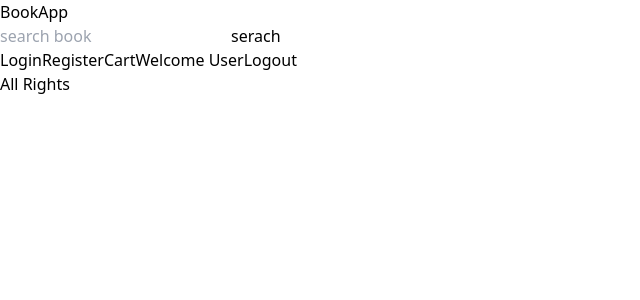
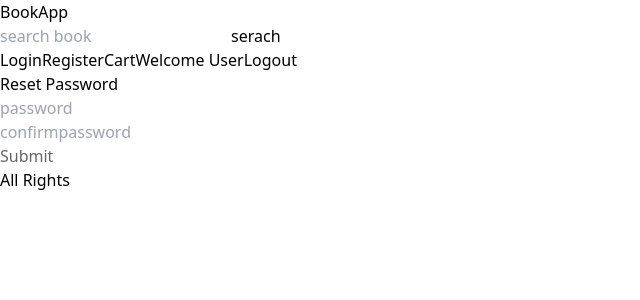
Before and after one commit to Shubhamsharma2002/BookApp, an Angular app: page /reset/1 in a window 1280 px wide. Before the commit this address led to /. Shown: the top 300 px of the page, without its empty margins (0-640 px from the left). Built offline with nearby package versions, Linux system fonts and the light colour scheme.

Commit message:
login register , reset ,forget password hanlde with the database

```diff
--- a/src/app/Pages/forget-password/forget-password.component.html
+++ b/src/app/Pages/forget-password/forget-password.component.html
@@ -1 +1,17 @@
-<p>forget-password works!</p>
+<div class="lg:w-4/12 mt-2 p-10 shadow-lg mx-auto ">
+    <h3 class="text-3xl text-center font-semibold py-5 text-violet-600">Forget Passsword </h3>
+    <form [formGroup]="forgetForm" class="flex flex-col">
+    <span class="mt-1 text-red-600">*Enter your Email I'd we will send you the link</span>
+    <div class="flex flex-col mt-2 mb-1">
+        <input type="email" formControlName ="email" class="p-2 border border-gray-300 rounded" placeholder="example@mail.com">
+        <span class="text-red-500" *ngIf="forgetForm.hasError('required','email') && forgetForm.controls['email'].dirty">*Email is required</span>
+        <span class="text-red-500" *ngIf="forgetForm.hasError('email','email') ">*Email is Invalid</span>
+    </div>
+
+    <div class="mt-3 flex justify-evenly">
+        <button [disabled]="forgetForm.invalid" [class.disabled]="forgetForm.invalid" class="bg-indigo-500 p-2 rounded-md w-1/4 mt-3 text-white" (click)="forget()">Submit</button>
+        <button routerLink="/login" class="bg-gray-500 rounded-md w-1/4 p-2 mt-3 text-white">Cancle</button>
+    </div>
+
+</form>
+</div>
--- a/src/app/Pages/forget-password/forget-password.component.ts
+++ b/src/app/Pages/forget-password/forget-password.component.ts
@@ -1,12 +1,38 @@
-import { Component } from '@angular/core';
+import { CommonModule } from '@angular/common';
+import { Component, inject, OnInit } from '@angular/core';
+import { FormBuilder, FormGroup, ReactiveFormsModule, Validators } from '@angular/forms';
+import { Router, RouterModule } from '@angular/router';
+import { AuthService } from '../../Services/auth.service';
 
 @Component({
   selector: 'app-forget-password',
   standalone: true,
-  imports: [],
+  imports: [ReactiveFormsModule,CommonModule, RouterModule],
   templateUrl: './forget-password.component.html',
   styleUrl: './forget-password.component.css'
 })
-export class ForgetPasswordComponent {
+export class ForgetPasswordComponent implements OnInit{
+  fb = inject(FormBuilder)
+  authService = inject(AuthService)
+  router = inject(Router)
+  forgetForm !: FormGroup
 
+ ngOnInit(): void {
+   this.forgetForm=this.fb.group({
+    email:['', Validators.compose([Validators.required,Validators.email])]
+   })
+ }
+
+  forget(){
+    this.authService.sendEmailService(this.forgetForm.value.email)
+    .subscribe({
+      next:(res)=>{
+        alert(res.message)
+        this.forgetForm.reset();
+      },
+      error:(err)=>{
+        alert(err.error.message)
+      }
+    })
 }
+}
--- a/src/app/Pages/login/login.component.html
+++ b/src/app/Pages/login/login.component.html
@@ -1,4 +1,4 @@
-<div class="lg:w-3/12 mt-2 p-10 shadow-lg mx-auto ">
+<div class="lg:w-4/12 mt-2 p-10 shadow-lg mx-auto ">
     <h3 class="text-3xl text-center font-semibold py-5 text-violet-600">Login </h3>
     <form [formGroup]="loginForm" class="flex flex-col">
 
@@ -14,7 +14,8 @@
 
     <button [disabled]="loginForm.invalid" [class.disabled]="loginForm.invalid" class="bg-indigo-500 p-2 rounded mt-3 text-white" (click)="login()">Submit</button>
 </form>
-<div class="justify-center">
-    <span>Don't have Account?</span><a routerLink="/register" class="text-indigo-600 ml-2 cursor-pointer">Register Here</a>
+<div class="flex mt-3  justify-between">
+    <a routerLink="/forget-password" class="text-indigo-600 ml-2 cursor-pointer">Forget Password</a>
+    <a routerLink="/register" class="text-indigo-600 ml-2 cursor-pointer">Create Account</a>
 </div>
 </div>
--- a/src/app/Pages/login/login.component.ts
+++ b/src/app/Pages/login/login.component.ts
@@ -36,6 +36,7 @@ export class LoginComponent implements OnInit{
       },
       error:(err)=>{
         console.log(err);
+        alert(err.Error)
       }
     })
   }
--- a/src/app/Pages/register/register.component.html
+++ b/src/app/Pages/register/register.component.html
@@ -1,4 +1,4 @@
-<div class="lg:w-3/12 mt-2 p-10 shadow-lg mx-auto ">
+<div class="lg:w-4/12 mt-2 p-10 shadow-lg mx-auto ">
     <h3 class="text-3xl text-center font-semibold py-5 text-violet-600">Register</h3>
     <form [formGroup]="registerForm" class="flex flex-col">
 
--- a/src/app/Pages/reset/reset.component.html
+++ b/src/app/Pages/reset/reset.component.html
@@ -1 +1,17 @@
-<p>reset works!</p>
+<div class="lg:w-4/12 mt-2 p-10 shadow-lg mx-auto ">
+    <h3 class="text-3xl text-center font-semibold py-5 text-violet-600">Reset Password </h3>
+    <form [formGroup]="resetForm" class="flex flex-col">
+
+
+    <div class="flex flex-col mt-2 mb-1">
+        <input type="password" formControlName ="password" class="p-2 border border-gray-300 rounded" placeholder="password">
+        <span class="text-red-500" *ngIf="resetForm.hasError('required','password') && resetForm.controls['password'].dirty">*password required</span>
+    </div>
+    <div class="flex flex-col mt-2 mb-1">
+        <input type="password" formControlName ="confirmpassword" class="p-2 border border-gray-300 rounded" placeholder="confirmpassword">
+        <span class="text-red-500" *ngIf="resetForm.hasError('required','confirmpassword') && resetForm.controls['confirmpassword'].dirty">*confirmpassword required</span>
+    </div>
+
+    <button [disabled]="resetForm.invalid" [class.disabled]="resetForm.invalid" class="bg-indigo-500 p-2 rounded mt-3 text-white" (click)="reset()">Submit</button>
+</form>
+</div>
--- a/src/app/Pages/reset/reset.component.ts
+++ b/src/app/Pages/reset/reset.component.ts
@@ -1,12 +1,53 @@
-import { Component } from '@angular/core';
+import { CommonModule } from '@angular/common';
+import { Component, inject, OnInit } from '@angular/core';
+import { FormBuilder, FormGroup, ReactiveFormsModule, Validators } from '@angular/forms';
+import { ActivatedRoute, Router, RouterModule } from '@angular/router';
+import { AuthService } from '../../Services/auth.service';
 
 @Component({
   selector: 'app-reset',
   standalone: true,
-  imports: [],
+  imports: [ReactiveFormsModule,CommonModule, RouterModule],
   templateUrl: './reset.component.html',
   styleUrl: './reset.component.css'
 })
-export class ResetComponent {
+export class ResetComponent  implements OnInit{
 
+  fb = inject(FormBuilder)
+  authService = inject(AuthService)
+  router = inject(Router)
+  activateRouter = inject(ActivatedRoute)
+  resetForm !: FormGroup
+  token !: string
+
+  ngOnInit():void{
+    this.resetForm = this.fb.group({
+
+      password:['', Validators.required],
+      confirmpassword:['', Validators.required]
+    })
+
+    this.activateRouter.params.subscribe(val =>{
+      this.token = val['token']
+      console.log(this.token)
+    })
+   }
+
+  reset(){
+    let resetObj={
+      token : this.token,
+      password:this.resetForm.value.password
+    }
+      this.authService.reetPasswordService(resetObj)
+      .subscribe({
+        next:(res)=>{
+          alert(res.message)
+          this.resetForm.reset();
+          this.router.navigate(['login']);
+        },
+        error:(err)=>{
+          alert(err.error.message)
+        }
+      })
+  }
 }
--- a/src/app/Services/auth.service.ts
+++ b/src/app/Services/auth.service.ts
@@ -14,4 +14,11 @@ export class AuthService {
   loginService(loginObj:any){
     return this.http.post<any>(`${apiUrls.authServiceApi}login`,loginObj);
   }
+
+  sendEmailService(email:string){
+    return this.http.post<any>(`${apiUrls.authServiceApi}send-email`,{email:email})
+  }
+  reetPasswordService(resetObj:any){
+    return this.http.post<any>(`${apiUrls.authServiceApi}reset-password`,resetObj)
+  }
 }
--- a/src/app/app.routes.ts
+++ b/src/app/app.routes.ts
@@ -22,4 +22,8 @@ export const routes: Routes = [
         path:'home',
         component:HomeComponent
     },
+    {
+        path:'reset/:token',
+        component:ResetComponent
+    },
 ];
```
Also changed, not shown: src/app/Pages/home/home.component.html (line endings or trailing spaces).
